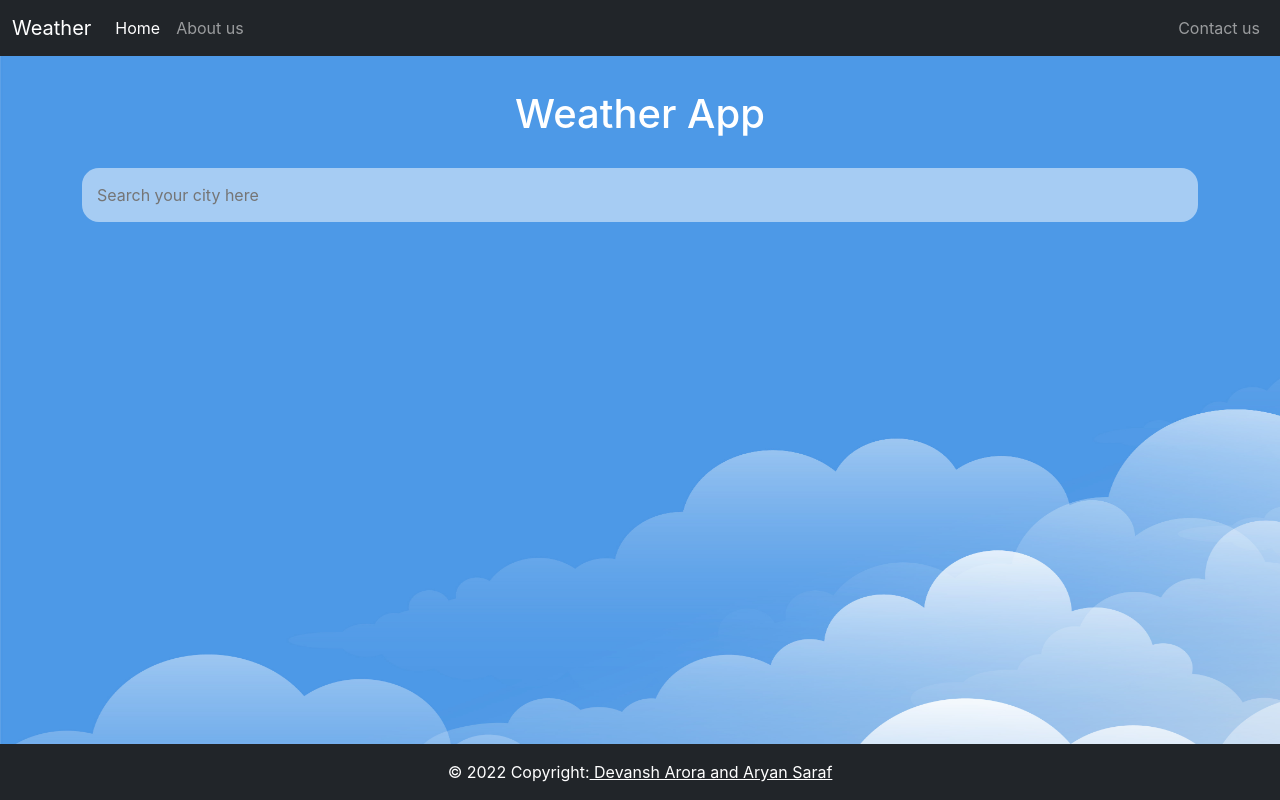
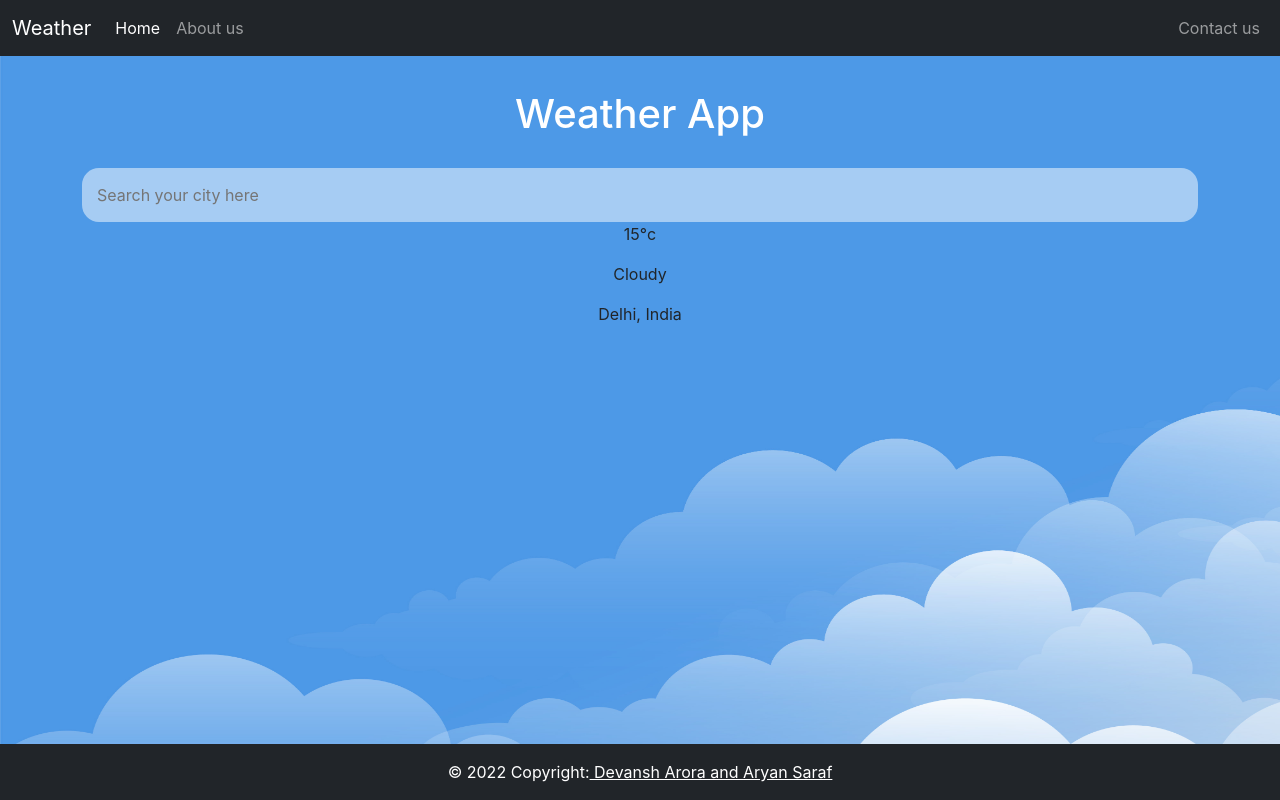
Before and after one commit to ART3MISTICAL/hackathon, a React (Create React App) app in the folder react-frontend/: page / in a window 1280 px wide. Built offline with nearby package versions, Linux system fonts and the light colour scheme.

Commit message:
cleaned code/ui

```diff
--- a/react-frontend/src/App.jsx
+++ b/react-frontend/src/App.jsx
@@ -23,30 +23,7 @@ import {
 
 function App() {
 
-	//const [mode, setMode] = useState('cloudy');
-
 	let weather = "";
-
-	//const toggleMode = () => {
-	//	if (weather === 'rainy') {
-	//		setMode("rainy");
-	//		//console.log(mode);
-	//		document.body.style.backgroundImage = `url(${rainy})`;
-	//		document.body.style.backgroundSize = "1920px 1080px";
-	//		document.body.style.backgroundRepeat = "no-repeat";
-	//		document.getElementById("main-title").style.color = "black";
-
-	//	}
-	//	else if (weather === 'cloudy') {
-	//		setMode("cloudy");
-	//		//console.log(mode);
-	//		document.body.style.backgroundImage = `url(${cloudy})` ;
-	//		document.body.style.backgroundSize = "1920px 1080px";
-	//		document.body.style.backgroundRepeat = "no-repeat";
-	//		document.getElementById("main-title").style.color = "white";
-	//		//document.body.style.backgroundPositionY = "-150px"
-	//	}
-	//}
 
 	if (weather === 'rainy') {
 		if (window.matchMedia("(max-width: 600px)").matches) {
@@ -59,10 +36,6 @@ function App() {
 			document.body.style.backgroundRepeat = "repeat-y";
 			document.body.style.backgroundBlendMode = "darken";
 		}
-		//setMode("rainy");
-		//console.log(mode);
-
-		//document.getElementById("main-title").style.color = "black";
 
 	}
 	else if (weather === 'cloudy') {
@@ -72,11 +45,6 @@ function App() {
 			document.body.style.backgroundRepeat = "no-repeat";
 			document.body.style.backgroundBlendMode = "darken";
 
-		//setMode("cloudy");
-		//console.log(mode);
-
-		//document.getElementById("main-title").style.color = "white";
-		//document.body.style.backgroundPositionY = "-150px"
 		} else {
 		document.body.style.background = `rgba(0,0,0,0.6)url(${cloudy})` ;
 		document.body.style.backgroundSize = "1920px 1080px";
@@ -92,11 +60,7 @@ function App() {
 			document.body.style.backgroundSize = "600px 979px";
 			document.body.style.backgroundRepeat = "no-repeat";
 			document.body.style.backgroundBlendMode = "darken";
-		//setMode("cloudy");
-		//console.log(mode);
 
-		//document.getElementById("main-title").style.color = "white";
-		//document.body.style.backgroundPositionY = "-150px"
 		} else {
 		document.body.style.background = `rgba(0,0,0,0.6)url(${sunny})` ;
 		document.body.style.backgroundSize = "1920px 1080px";
@@ -111,11 +75,7 @@ function App() {
 			document.body.style.backgroundSize = "600px 979px";
 			document.body.style.backgroundRepeat = "no-repeat";
 			document.body.style.backgroundBlendMode = "darken";
-		//setMode("cloudy");
-		//console.log(mode);
 
-		//document.getElementById("main-title").style.color = "white";
-		//document.body.style.backgroundPositionY = "-150px"
 		} else {
 		document.body.style.background = `rgba(0,0,0,0.6)url(${clear})` ;
 		document.body.style.backgroundSize = "1920px 1080px";
@@ -123,36 +83,6 @@ function App() {
 		document.body.style.backgroundBlendMode = "darken";
 	}
 	}
-
-	//setMode("earth")
-	//const background = () => {
-	//	if (mode === 'rainy') {
-	//		console.log(mode);
-	//		document.body.style.backgroundImage = `url(${rainy})`;
-	//		document.body.style.backgroundSize = "1920px 1080px";
-	//		document.body.style.backgroundRepeat = "no-repeat";
-
-	//	}
-	//	else {
-	//		console.log(mode);
-	//		document.body.style.backgroundImage = `url(${earth})` ;
-	//		document.body.style.backgroundSize = "1920px 1080px";
-	//		document.body.style.backgroundRepeat = "no-repeat";
-	//	}
-	//}
-
-	//background()
-
-	//let weather = "rainy";
-
-	//let myStyle={
-	//	backgroundImage: `url(${rainy})` ,
-	//	height:'100vh',
-	//	marginTop:'-70px',
-	//	//fontSize:'50px',
-	//	backgroundSize: "cover",
-	//	backgroundRepeat: 'no-repeat',
-	//}
 
   return (
     <div className="App">
@@ -164,11 +94,7 @@ function App() {
 			<Routes>
 				<Route exact path="/" element={<Home/>} />
       	<Route exact path="/about" element={<About/>} />
-
         </Routes>
-			<div className="container">
-
-			</div>
 			<Footer id="footer"/>
 			</BrowserRouter>
     </div>
--- a/react-frontend/src/components/Home.jsx
+++ b/react-frontend/src/components/Home.jsx
@@ -3,8 +3,21 @@ import SearchBar from './SearchBar';
 
 export default function Home() {
 	return(
-		<div className="container">
-			<SearchBar />
-		</div>
+		<>
+			<div className="container">
+				<SearchBar />
+			</div>
+			<div className="container">
+				<p id="temp">
+					15°c
+				</p>
+				<p id="weather">
+					Cloudy
+				</p>
+				<p id="place">
+					Delhi, India
+				</p>
+			</div>
+		</>
 	);
 }
```
